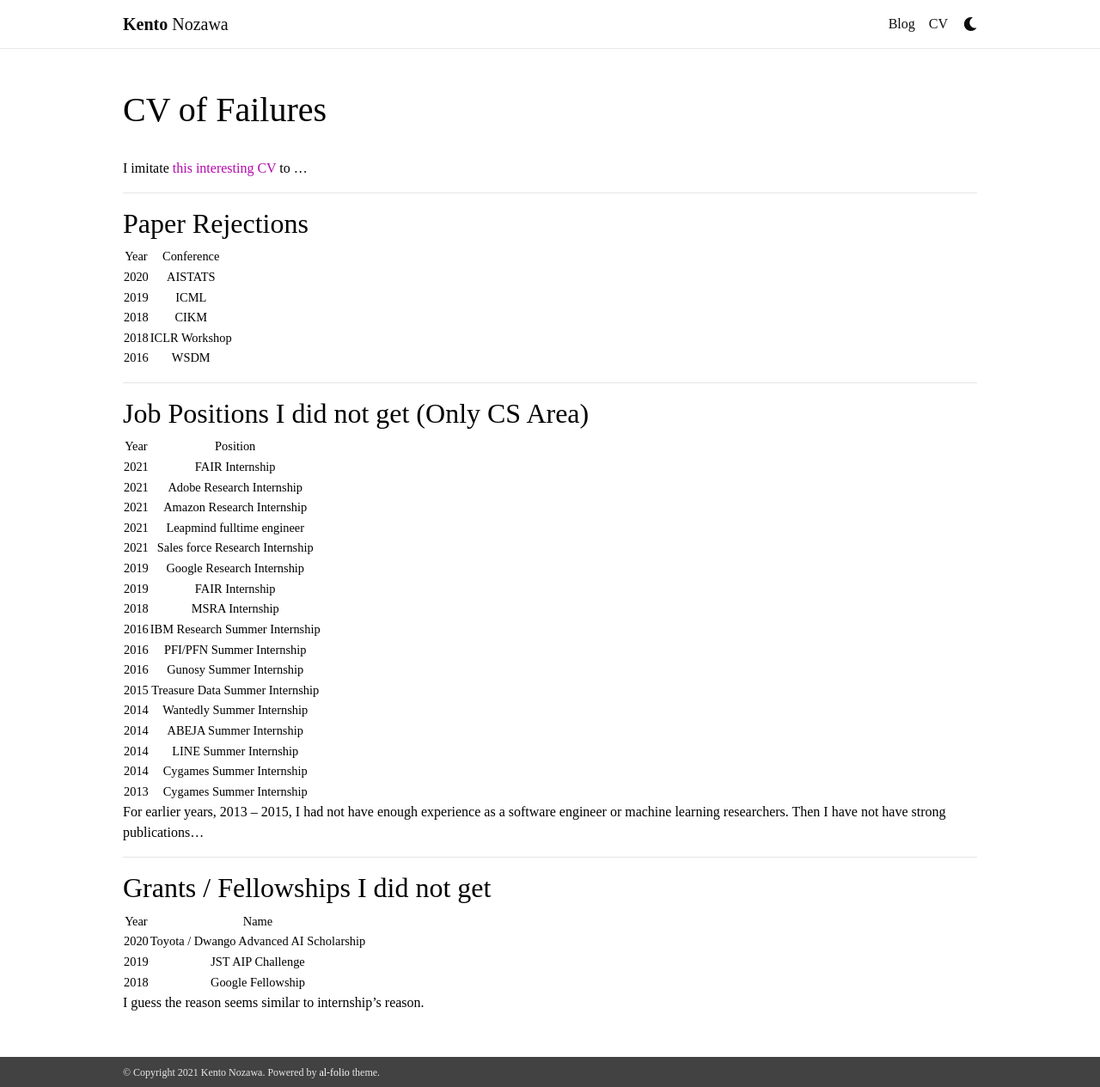
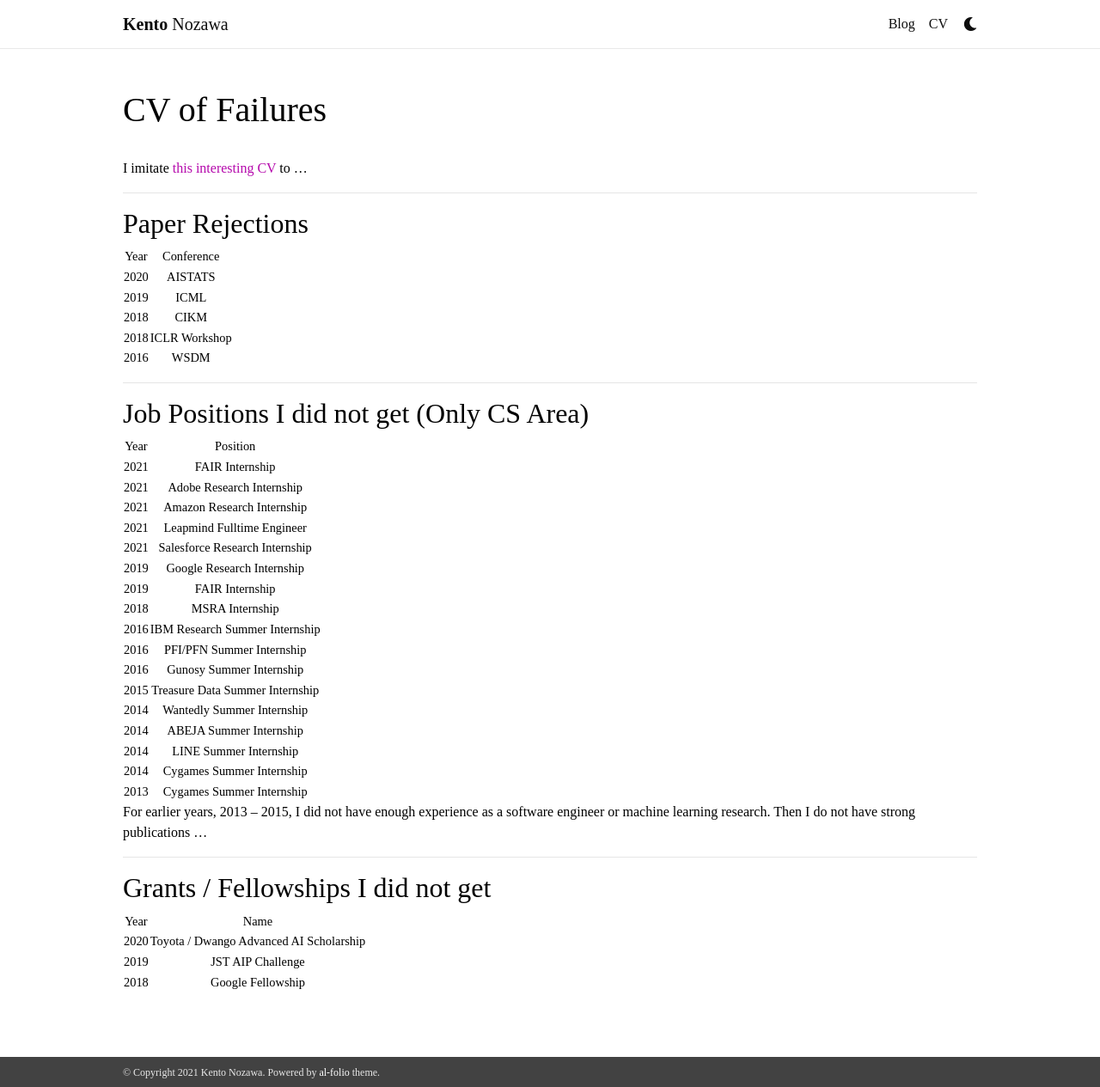
Before and after one commit to nzw0301/nzw0301.github.io, a Jekyll site: the page built from _pages/failures.md, in a window 1280 px wide and 1265 px high. Shown: the whole window at 86% size. Built offline with Jekyll 4.4.1, drawn with Linux system fonts in a browser that asks for light colours; nearby versions of some CDN libraries; some web fonts are replaced; a style sheet for code colours, icons or effects is not loaded.

Commit message:
Fix link and typos

```diff
--- a/_pages/failures.md
+++ b/_pages/failures.md
@@ -4,7 +4,7 @@
 permalink: /failures/
 ---
 
-I imitate [this interesting CV](https://www.princeton.edu/~joha/Johannes_Haushofer_CV_of_Failures.pdf) to ...
+I imitate [this interesting CV](https://haushofer.ne.su.se/Johannes_Haushofer_CV_of_Failures.pdf) to ...
 
 ---
 
@@ -27,8 +27,8 @@
 | 2021      |                 FAIR Internship |
 | 2021      |       Adobe Research Internship |
 | 2021      |      Amazon Research Internship |
-| 2021      |      Leapmind fulltime engineer |
-| 2021      | Sales force Research Internship |
+| 2021      |      Leapmind Fulltime Engineer |
+| 2021      |  Salesforce Research Internship |
 | 2019      |      Google Research Internship |
 | 2019      |                 FAIR Internship |
 | 2018      |                 MSRA Internship |
@@ -43,7 +43,7 @@
 | 2013      |       Cygames Summer Internship |
 
 
-For earlier years, 2013 -- 2015, I had not have enough experience as a software engineer or machine learning researchers. Then I have not have strong publications...
+For earlier years, 2013 -- 2015, I did not have enough experience as a software engineer or machine learning research. Then I do not have strong publications ...
 
 ---
 
@@ -54,5 +54,3 @@
 |   2020   | Toyota / Dwango Advanced AI Scholarship |
 |   2019   | JST AIP Challenge |
 |   2018   | Google Fellowship |
-
-I guess the reason seems similar to internship's reason.
```
